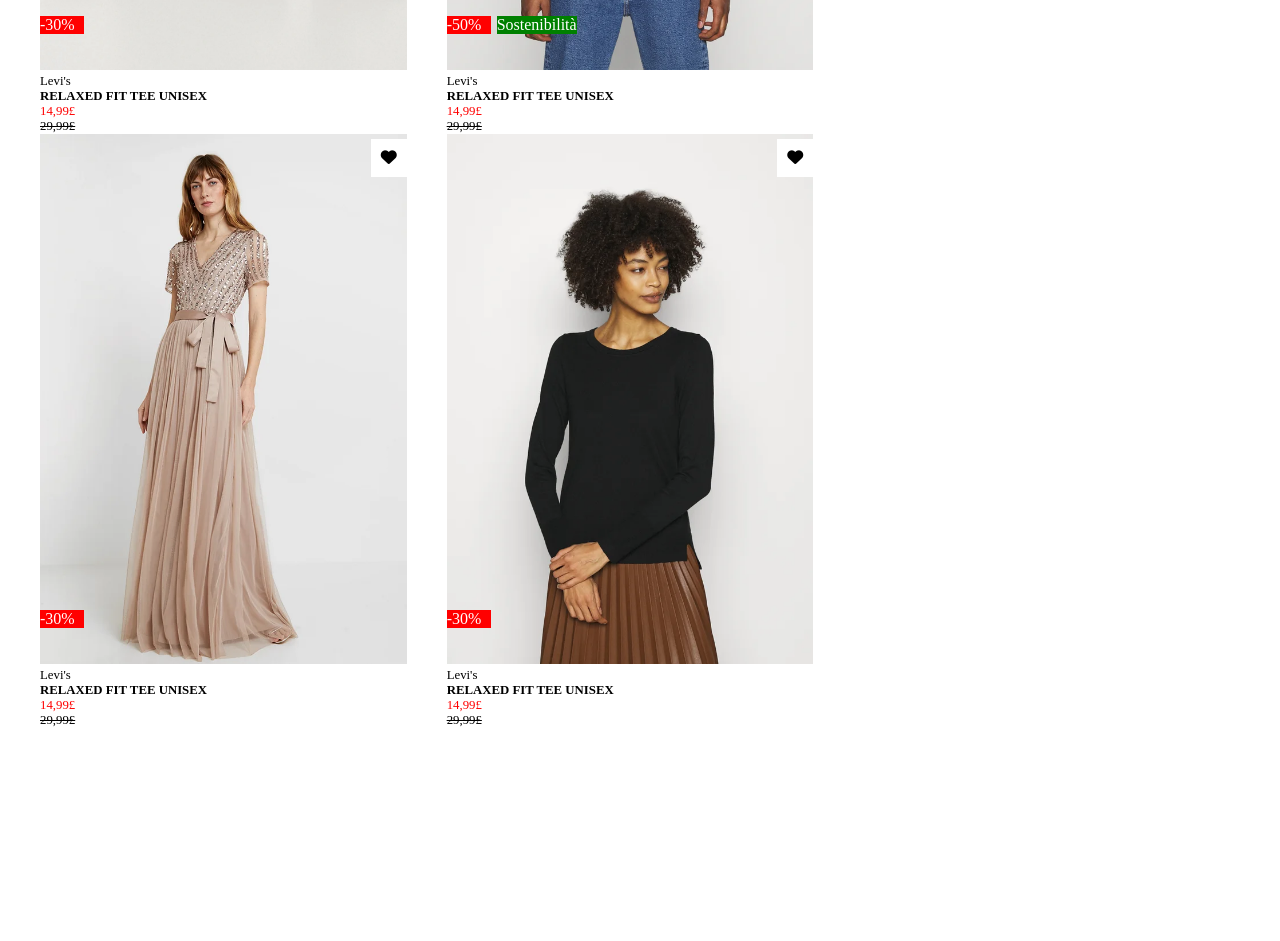
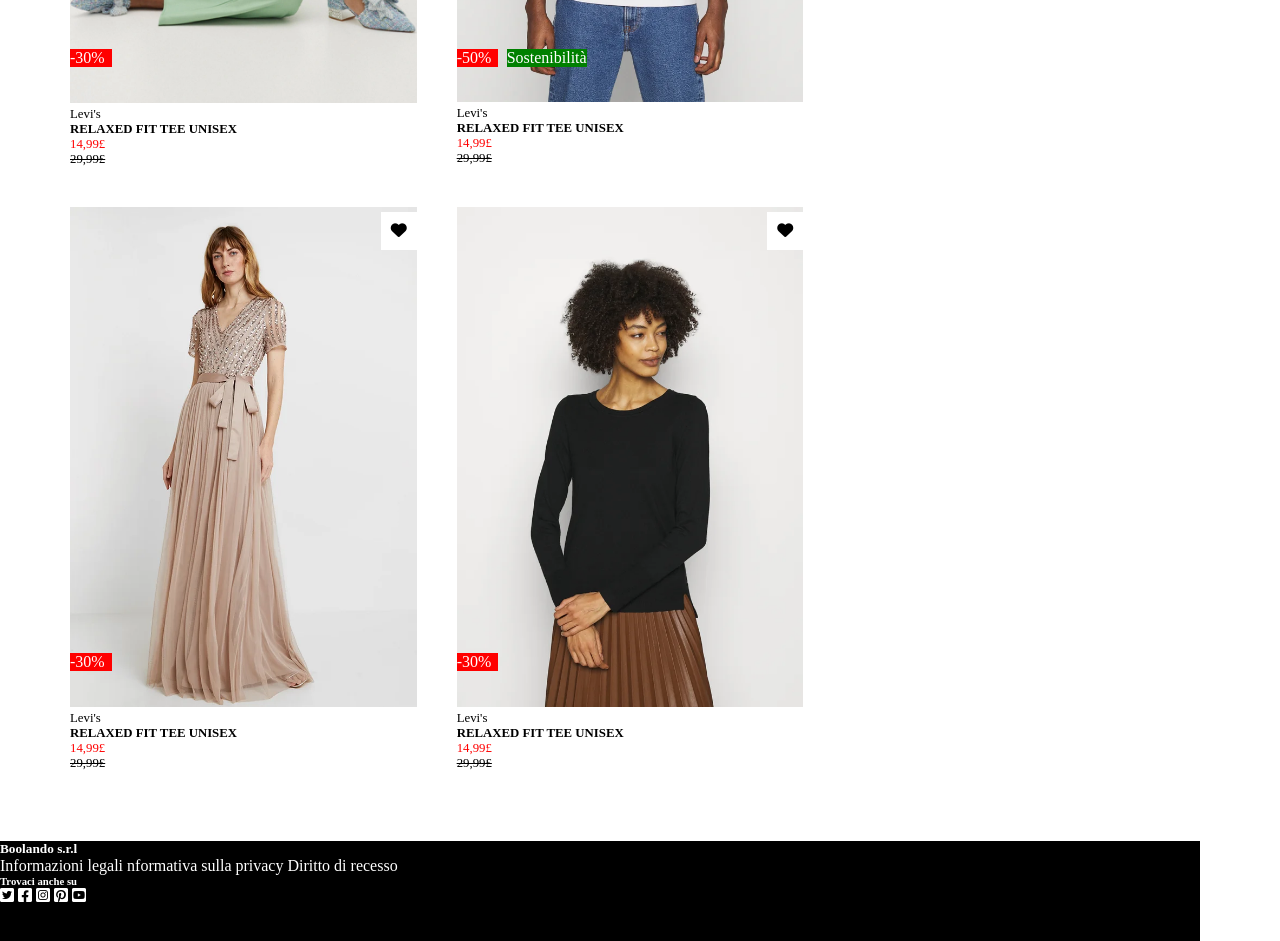
Before and after one commit to martinaapalazzi/html-css-boolando, a plain HTML site: page index.html in a window 1280 px wide. Shown: the part 1140-2081 px from the top of the page. Before the commit the page ends 1888 px from the top, so only its background shows below. Drawn offline with Linux system fonts and the light colour scheme.

Commit message:
Add footer

```diff
--- a/css/style.css
+++ b/css/style.css
@@ -41,13 +41,13 @@ i {
 
 /* MAIN */
 .col-container {
-    margin: 20px;
+    margin: 50px;
     display: flex;
     flex-wrap: wrap;
 }
 .my-col {
     width: calc((100% / 3) - 20px);
-    margin: 0 20px;
+    margin: 20px;
     position: relative;
 }
 .percentuale {
@@ -103,3 +103,13 @@ img {
 }
 
 /* FOOTER */
+
+.dark-footer {
+    background-color: black;
+    width: 100%;
+    height: 100px;
+    color: white;
+    /*display: flex;
+    justify-content: space-around;
+    align-items: center;*/
+}
--- a/index.html
+++ b/index.html
@@ -147,7 +147,25 @@
                     </div>
                 </div>
         </div>
+   </main>
+   <footer>
+        <div class="dark-footer">
+            <h5>
+                Boolando s.r.l
+            </h5>
+            <p> Informazioni legali nformativa sulla privacy Diritto di recesso</p>
+            <h6>
+                Trovaci anche su
+            </h6>
+            <div class="icons">
+                <i class="fa-brands fa-square-twitter"></i>
+                <i class="fa-brands fa-square-facebook"></i>
+                <i class="fa-brands fa-square-instagram"></i>
+                <i class="fa-brands fa-square-pinterest"></i>
+                <i class="fa-brands fa-square-youtube"></i>
+            </div>
 
-   </main>
+        </div>
+   </footer>
 </body>
 </html>
```
